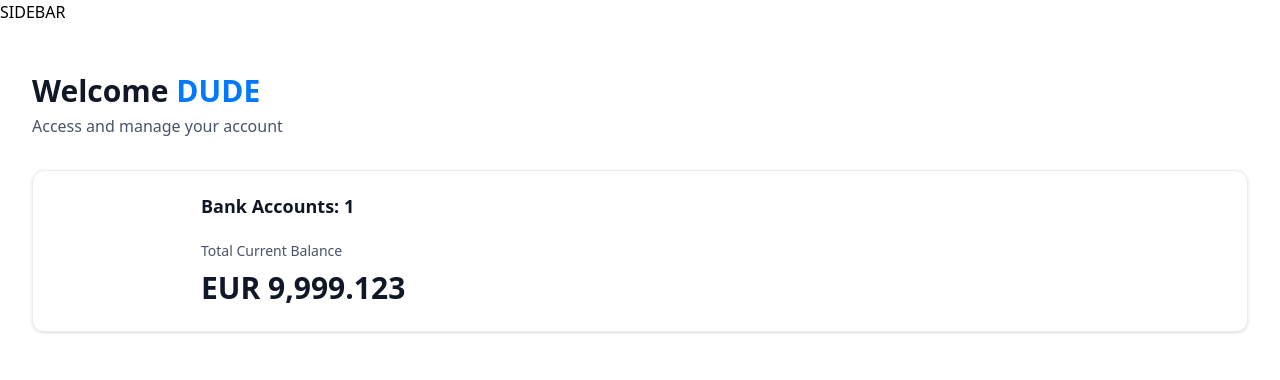
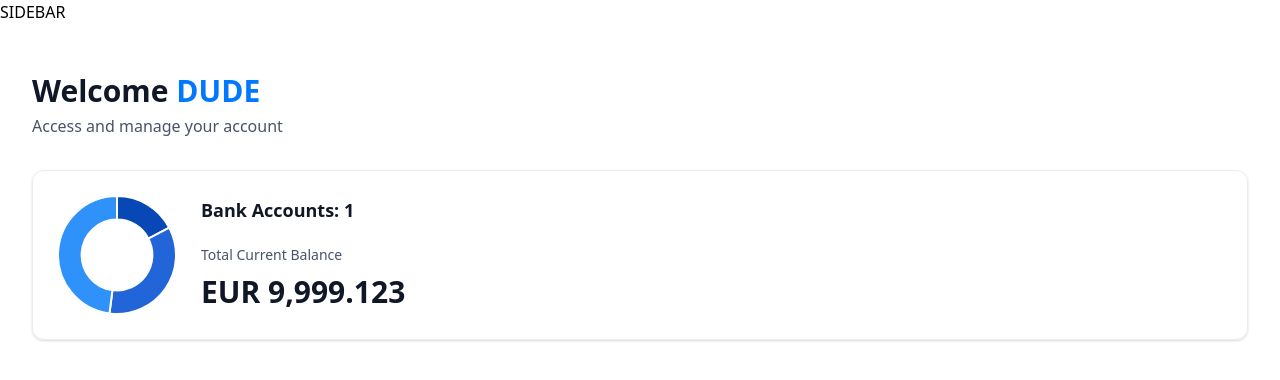
Before and after one commit to TuanHungVU1202/horizon-clone-rnjs, a Next.js app: page / in a window 1280 px wide. Shown: the top 380 px of the page. Built offline with nearby package versions, Linux system fonts and the light colour scheme.

Commit message:
Implement doughnut chart for current balance of all bank accounts

```diff
--- /dev/null
+++ b/components/DoughnutChart.tsx
@@ -0,0 +1,34 @@
+'use client'
+
+import Chart, { ArcElement, Legend, Tooltip } from 'chart.js/auto';
+import { Doughnut } from 'react-chartjs-2';
+
+Chart.register(ArcElement, Tooltip, Legend);
+
+const DoughnutChart = ({ accounts}: DoughnutChartProps) => {
+
+    const data = {
+        datasets: [
+            {
+                label: 'Banks',
+                data: [1250, 2500, 3455],
+                backgroundColor: ['#0747b6', '#2265d8', '#2f91fa']
+            }
+        ],
+
+        labels: ['Nordea', 'S-pankki', 'OP']
+    }
+  return <Doughnut
+    data={data}
+    options={{
+        cutout: '60%',
+        plugins: {
+            legend: {
+                display: false
+            }
+        }
+    }}
+    />
+}
+
+export default DoughnutChart
--- a/components/TotalBalanceBox.tsx
+++ b/components/TotalBalanceBox.tsx
@@ -1,5 +1,6 @@
 import React from 'react'
 import AnimatedCounter from './AnimatedCounter'
+import DoughnutChart from './DoughnutChart'
 
 const TotalBalanceBox = ({
     accounts = [], totalBanks, totalCurrentBalance
@@ -7,7 +8,7 @@ const TotalBalanceBox = ({
   return (
     <section className='total-balance'>
         <div className='total-balance-chart'>
-            {/** DoughnutChart */}
+            <DoughnutChart accounts={accounts}/>
         </div>
 
         <div className='flex flex-col gap-6'>
@@ -19,9 +20,9 @@ const TotalBalanceBox = ({
                     Total Current Balance
                 </p>
 
-                <p className='total-balance-amount flex-center gap-2'>
+                <div className='total-balance-amount flex-center gap-2'>
                     <AnimatedCounter amount={totalCurrentBalance}/>
-                </p>
+                </div>
             </div>
         </div>
     </section>
--- a/package.json
+++ b/package.json
@@ -10,12 +10,14 @@
   },
   "dependencies": {
     "@radix-ui/react-slot": "^1.1.0",
+    "chart.js": "^4.4.3",
     "class-variance-authority": "^0.7.0",
     "clsx": "^2.1.1",
     "lucide-react": "^0.427.0",
     "next": "14.2.5",
     "query-string": "^9.1.0",
     "react": "^18",
+    "react-chartjs-2": "^5.2.0",
     "react-countup": "^6.5.3",
     "react-dom": "^18",
     "tailwind-merge": "^2.5.2",
```
Also changed, not shown: 1 other file (tests, documents, lock files or other folders).
